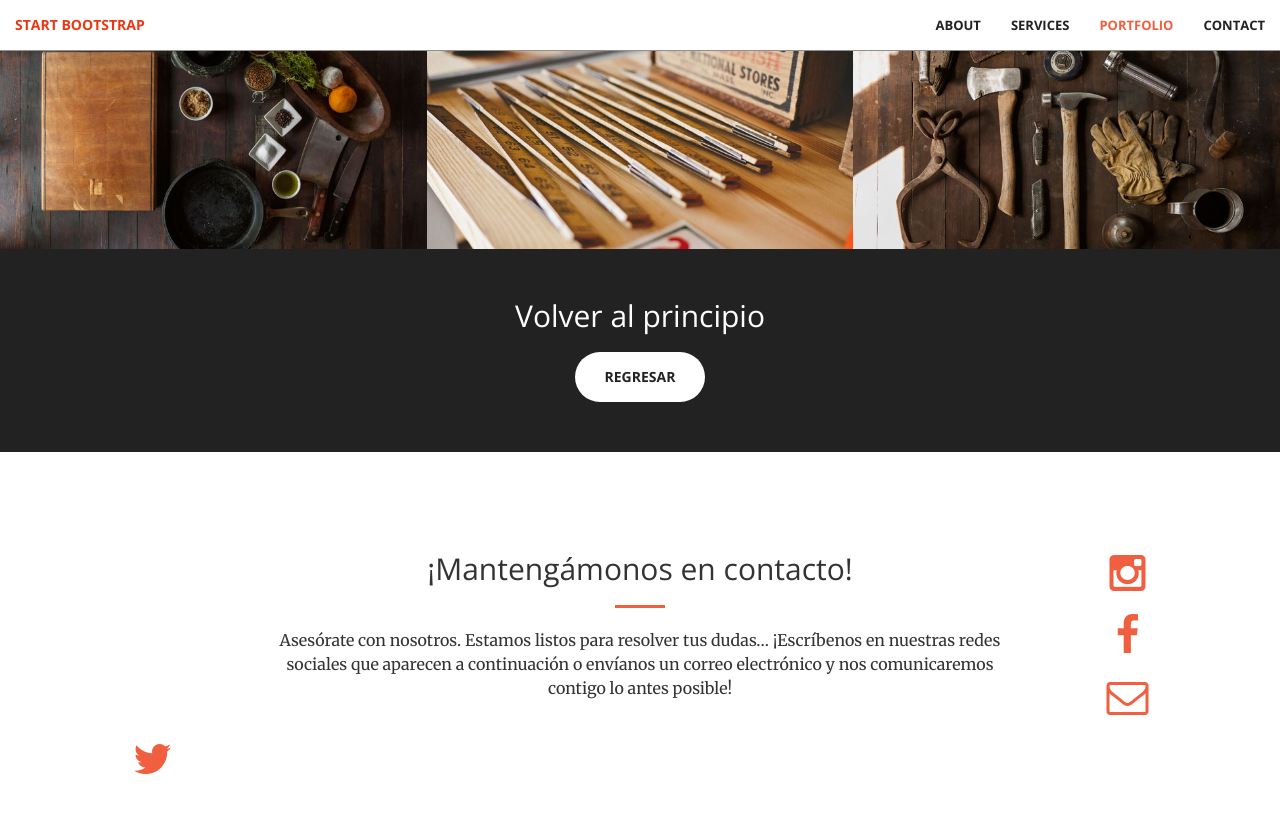
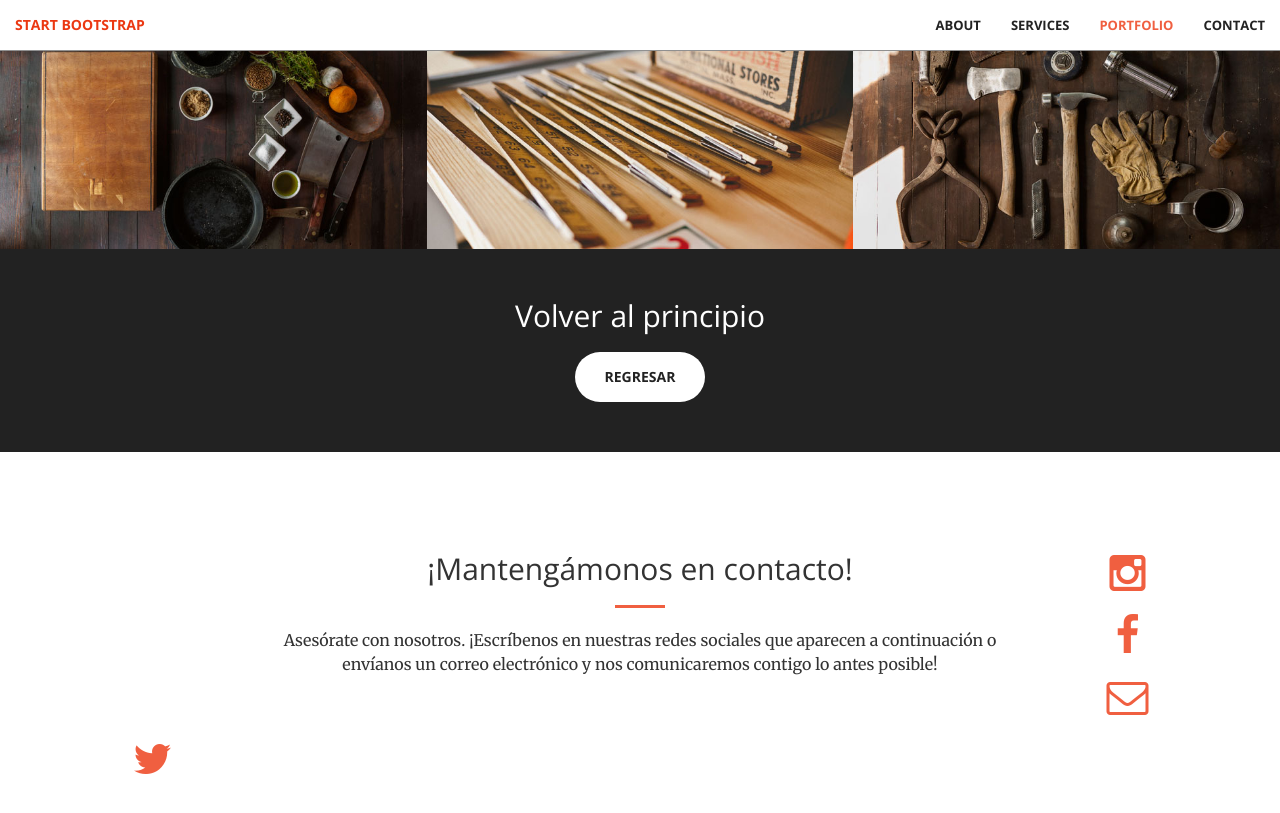
Before and after one commit to KatherineMerchanS/KatherineMerchanS.github.io, a Jekyll site: the page built from index.html, in a window 1280 px wide and 900 px high, scrolled down 1985 px. Shown: the top 813 px of the window. Built offline with Jekyll 4.4.1, drawn with Linux system fonts in a browser that asks for light colours.

Commit message:
Update contact.html

```diff
--- a/_includes/contact.html
+++ b/_includes/contact.html
@@ -4,7 +4,7 @@
             <div class="col-lg-8 col-lg-offset-2 text-center">
                 <h2 class="section-heading">¡Mantengámonos en contacto!</h2>
                 <hr class="primary">
-                <p>Asesórate con nosotros. Estamos listos para resolver tus dudas… ¡Escríbenos en nuestras redes sociales que aparecen a continuación o envíanos un correo electrónico y nos comunicaremos contigo lo antes posible!</p>
+                <p>Asesórate con nosotros. ¡Escríbenos en nuestras redes sociales que aparecen a continuación o envíanos un correo electrónico y nos comunicaremos contigo lo antes posible!</p>
             </div>
         <div class="col-lg-2 col-lg-offset-4,5 text-center">
             <a href="https://twitter.com/{{ site.twitter_username }}">
```
